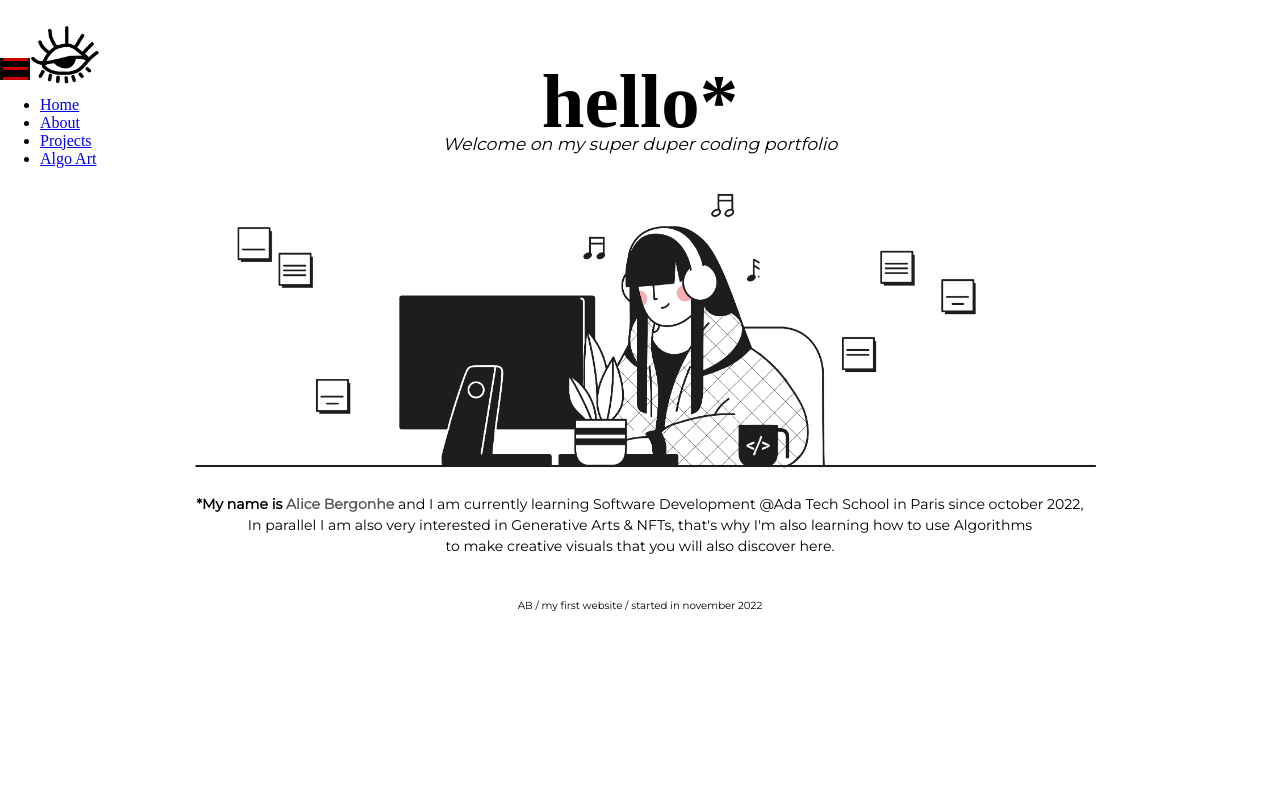
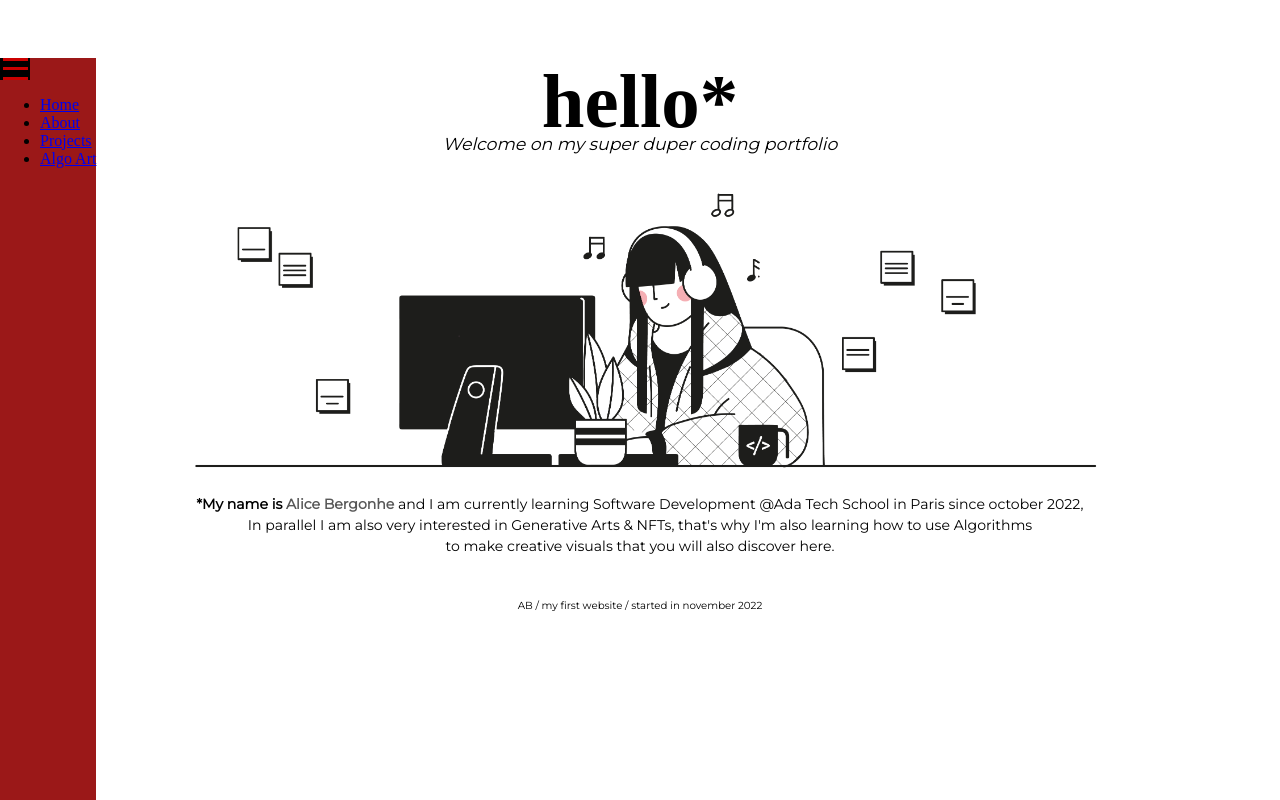
Before and after one commit to Alicexplore/My_Portfolio, a plain HTML site: page index.html in a window 1280 px wide. Drawn offline with Linux system fonts and the light colour scheme; a web font is replaced by a local one.

Commit message:
last version

```diff
--- a/index.css
+++ b/index.css
@@ -11,6 +11,8 @@ body{
 header#sidebar {
    position: fixed;
    z-index: 999; /*passe devant tous les éléments*/
+   background: rgb(155, 24, 24);
+   height: 100vh;
 }
 
 header#sidebar .hamburger {
@@ -31,13 +33,13 @@ header#sidebar .hamburger .bottom {
    background: rgb(203, 0, 0);
 }
 
-.logotop {
+/* .logotop {
    margin-top: 0vw;
    left: 1.5vw;
    top: 1vw;
    position: fixed;
    width: 7%;
-}
+}  */
 
 /* START BARNAV */
 
--- a/index.html
+++ b/index.html
@@ -9,6 +9,7 @@
     <link rel="stylesheet" href="index.css" />
   </head>
     <body>
+        <div id="home">
             <header id="sidebar">
                 <div class="hamburger">
                     <div class="top"></div>
@@ -24,14 +25,15 @@
                     </ul>
                 </nav>
             </header>
+        </div>
 
         <script src="monsite.js"></script>
         <!--TOP PAGE-->
-        <div>
+        <!-- <div>
             <div>
                 <img class="logotop" src="img/logo.png" alt="mylogo"/>
             </div>
-        </div>
+        </div>  -->
         <!--TITLES-->
         <div>
             <div>
```
Also changed, not shown: 1 other file. Lines whose indentation alone changed are shown as unchanged.
